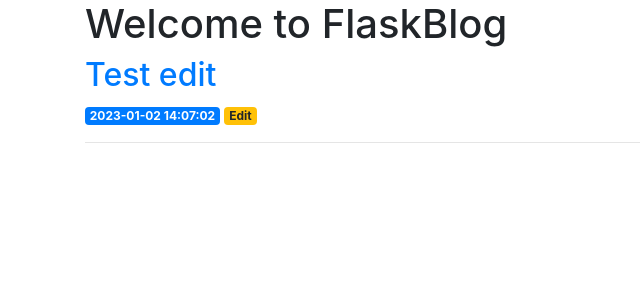
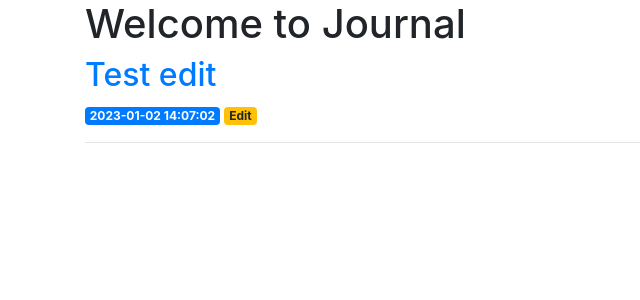
Before and after one commit to sofiyasofie/winterbreak22-23, a Flask app: page / in a window 1280 px wide. Shown: the part 56-356 px from the top of the page, without its empty margins (0-640 px from the left). Run offline with Flask 2, Linux system fonts and the light colour scheme; data comes from the database, SQL or seed files in the repository; both versions use the stored data as it was after the commit; some libraries are stand-ins or nearby versions.

Commit message:
Title change

```diff
--- a/templates/index.html
+++ b/templates/index.html
@@ -1,7 +1,7 @@
 {% extends 'base.html' %}
 
 {% block content %}
-    <h1>{% block title %} Welcome to FlaskBlog {% endblock %}</h1>
+    <h1>{% block title %} Welcome to Journal {% endblock %}</h1>
     {% for post in posts %}
         <a href="{{ url_for('post', post_id=post['id']) }}">
             <h2>{{ post['title'] }}</h2>
```
Also changed, not shown: database.db.
